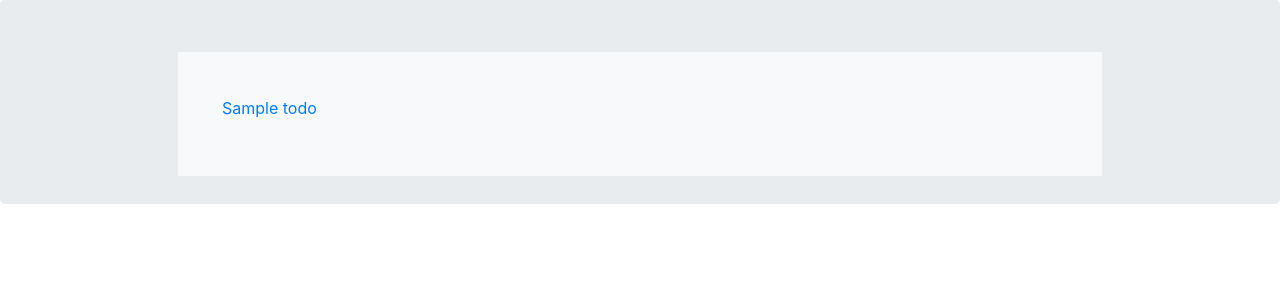
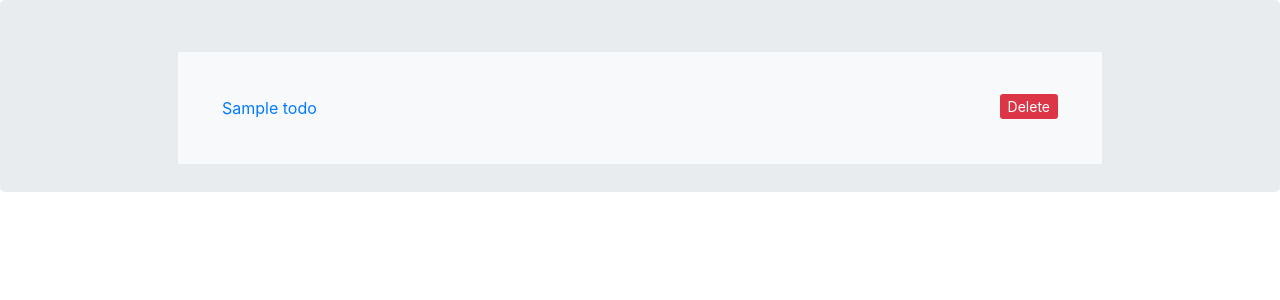
Before and after one commit to MohamadAhmadi100/Django-CBV-2, a Django app: page / in a window 1280 px wide. Shown: the part 56-356 px from the top of the page. Run offline with Django 3.2, Linux system fonts and the light colour scheme; tables that the repository leaves empty hold one stand-in row (values such as "Sample post"); some libraries are stand-ins or nearby versions.

Commit message:
add tododeleteview

```diff
--- a/todo/templates/todo/home.html
+++ b/todo/templates/todo/home.html
@@ -12,8 +12,10 @@
         {% endif %}
         {% for todo in todos %}
             <div class="card-body bg-light">
-                <div class="card-title p-4">
+                <div class="p-4 d-flex justify-content-between">
                     <a class="text-decoration-none" href="{% url 'todo:todo_detail' todo.slug %}">{{ todo }}</a>
+                    <small><a href="{% url 'todo:delete_tode' todo.id %}" class="btn-sm btn-danger">Delete</a></small>
+
                 </div>
             </div>
             <br>
--- a/todo/urls.py
+++ b/todo/urls.py
@@ -4,5 +4,6 @@ from . import views
 app_name = 'todo'
 urlpatterns = [
     path('', views.TodoListView.as_view(), name='home'),
+    path('delete/<int:pk>/', views.TodeDeleteView.as_view(), name='delete_tode'),
     path('<slug:slug>/', views.TodoDetailView.as_view(), name='todo_detail'),
 ]
--- a/todo/views.py
+++ b/todo/views.py
@@ -1,5 +1,5 @@
 from .models import Todo
-from django.views.generic import ListView, DetailView, FormView
+from django.views.generic import ListView, DetailView, FormView, DeleteView
 from .forms import AddTodoForm
 from django.urls import reverse, reverse_lazy
 from django.utils.text import slugify
@@ -30,3 +30,9 @@ class TodoListView(FormView, ListView):
         todo = Todo(title=data['title'], slug=slugify(data['title']))
         todo.save()
         messages.success(self.request, 'Todo added successfully', 'success')
+
+
+class TodeDeleteView(DeleteView):
+    model = Todo
+    template_name = 'todo/todo_delete.html'
+    success_url = reverse_lazy('todo:home')
```
